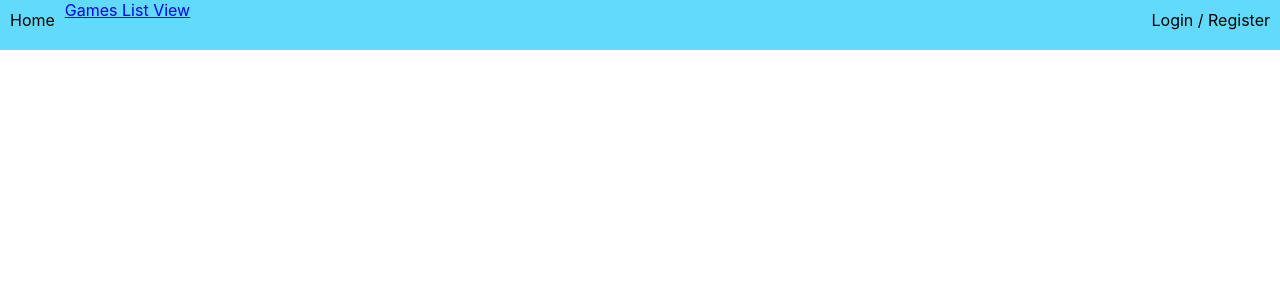
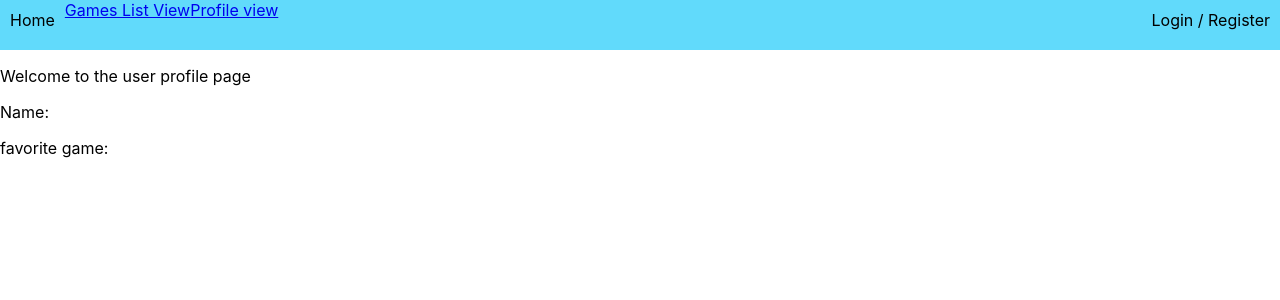
Before and after one commit to steven-halla/frontend-gaming-collection, a React (Create React App) app: page /profile in a window 1280 px wide. Shown: the top 300 px of the page. Built offline with nearby package versions, Linux system fonts and the light colour scheme; no server answers.

Commit message:
"currently building search bar component and building user profile page view"

```diff
--- a/src/App.js
+++ b/src/App.js
@@ -9,6 +9,8 @@ import {Home} from "./Components/Home";
 import {NavBar} from "./Components/NavBar";
 import {getAuthToken, setAuthToken} from "./Auth";
 import {GamesListView} from "./Components/GamesListView";
+import {SearchBar} from "./Components/SearchBar";
+import {ProfileView} from "./Components/ProfileView";
 
 
 export const App = () => {
@@ -110,7 +112,9 @@ export const App = () => {
             <Route exact path="/" element={<Home user={user} setUser={setUser}/>}/>
             <Route exact path="/register" element={<Register registerUser={registerUser}/>}/>
             <Route exact path="/login" element={<Login loginUser={loginUser}/>}/>
-            <Route exact path="/games" element={<GamesListView getAllGames={getAllGames} games={games}  setGames={setGames}/>}/>
+            <Route exact path="/profile" element={<ProfileView user={user} setUser={setUser} games={games} setGames={setGames}/>}/>
+
+            <Route exact path="/games"   element={<GamesListView getAllGames={getAllGames} games={games}  setGames={setGames}  />  }/>
             {/*<Route exact path="/" element={<>index</>} />*/}
           </Routes>
         </Router>
--- a/src/Components/GamesListView.js
+++ b/src/Components/GamesListView.js
@@ -18,8 +18,4 @@ export const GamesListView = (props) => {
   } else {
     return <div>Loading...</div>
   }
-
-
-
-
 }
--- a/src/Components/NavBar.js
+++ b/src/Components/NavBar.js
@@ -53,6 +53,10 @@ export const NavBar = (props) => {
         <div>
           <Link to="/games">Games List View</Link>
         </div>
+        <br/>
+        <div>
+          <Link to="/profile">Profile view</Link>
+        </div>
 
 
 
--- /dev/null
+++ b/src/Components/ProfileView.js
@@ -0,0 +1,13 @@
+import React from 'react';
+
+export const ProfileView = (props) => {
+  const user = props.user;
+
+  return (
+    <div>
+      <p>Welcome to the user profile page</p>
+      <p>Name: {user?.username}</p>
+      <p>favorite game: {user?.favorite_game}</p>
+    </div>
+  )
+}
```
